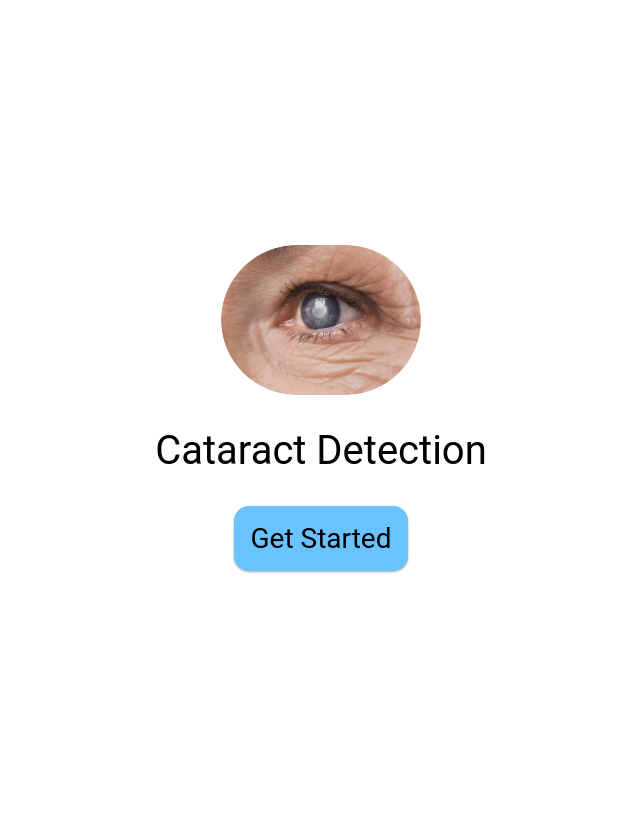
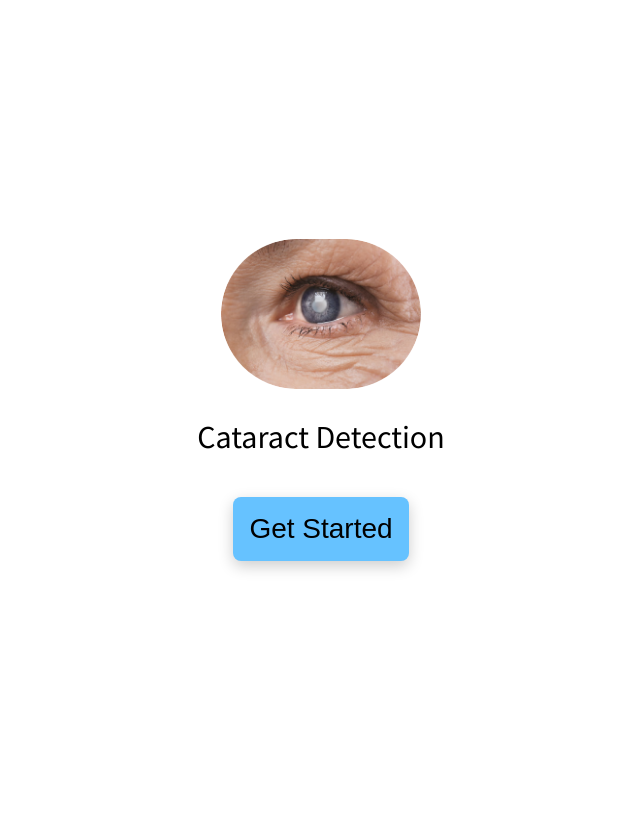
Before and after one commit to YashKSawant/cataract-detection, a Flask app: page / in a window 1280 px wide. Shown: the whole page, without its empty margins (319-959 px from the left). After the commit the page ends 571 px from the top, so only its background shows below. Run offline with Flask 2, Linux system fonts and the light colour scheme.

Commit message:
added global styles

```diff
--- a/static/css/styles.css
+++ b/static/css/styles.css
@@ -1,3 +1,114 @@
+/*
+===============
+Google Fonts
+===============
+*/
+@import url('https://fonts.googleapis.com/css2?family=Roboto+Slab&family=Source+Sans+Pro:wght@400;700&display=swap');
+
+/*
+===============
+Variables
+===============
+*/
+
+:root {
+  /* dark shades of primary color*/
+  --clr-primary-1: hsl(202, 100%, 21%);
+  --clr-primary-2: hsl(202, 98%, 35%);
+  --clr-primary-3: hsl(202, 81%, 50%);
+  --clr-primary-4: hsl(202, 100%, 60%);
+  /* primary/main color */
+  --clr-primary: hsl(204, 100%, 70%);
+  /* lighter shades of primary color */
+  --clr-primary-5: hsl(204, 60%, 74%);
+  --clr-primary-6: hsl(204, 90%, 88%);
+  /* Rigid Colors */
+  --clr-white: #fff;
+  --clr-black: #222;
+  --clr-error: hsl(0, 100%, 59%);
+  --clr-success: hsl(118, 99%, 41%);
+  --clr-warning: hsl(36, 90%, 51%);
+
+  --spacing: 0.2rem;
+  --radius: 0.5rem;
+  --light-shadow: 0 5px 15px rgba(0, 0, 0, 0.2);
+  --dark-shadow: 0 5px 15px rgba(0, 0, 0, 0.5);
+  --max-width: 1170px;
+  --fixed-width: 620px;
+}
+/*
+===============
+Global Styles
+===============
+*/
+
+*,
+::after,
+::before {
+  margin: 0;
+  padding: 0;
+  box-sizing: border-box;
+}
+body {
+  font-family: 'Source Sans Pro', 'Open Sans', 'Helvetica Neue', sans-serif;
+  line-height: 1.5;
+  font-size: 0.875rem;
+}
+ul {
+  list-style-type: none;
+}
+a {
+  text-decoration: none;
+}
+h1,
+h2,
+h3,
+h4 {
+  text-transform: capitalize;
+  line-height: 1.25;
+  margin-bottom: 0.75rem;
+}
+h1 {
+  font-size: 2.5rem;
+}
+h2 {
+  font-size: 2rem;
+}
+h3 {
+  font-size: 1.25rem;
+}
+h4 {
+  font-size: 0.875rem;
+}
+p {
+  font-family: 'Roboto Slab', sans-serif;
+  margin-bottom: 0.5rem;
+}
+@media screen and (min-width: 800px) {
+  h1 {
+    font-size: 3rem;
+  }
+  h2 {
+    font-size: 2.5rem;
+  }
+  h3 {
+    font-size: 1.75rem;
+  }
+  h4 {
+    font-size: 1rem;
+  }
+  body {
+    font-size: 1rem;
+  }
+  h1,
+  h2,
+  h3,
+  h4 {
+    line-height: 1;
+  }
+}
+/*  global classes */
+
 body {
   display: flex;
   height: 100vh;
@@ -11,18 +122,13 @@ body {
   border-radius: 80px;
 }
 .heading {
-  font-family: 'Roboto';
-  font-style: normal;
+  margin-top: 2rem;
   font-weight: 400;
-  font-size: 40px;
-  margin-top: 2rem;
+  font-size: 2rem;
 }
 .large-btn {
-  background-color: #68c3ff;
-  border-radius: 15px;
-  font-family: 'Roboto';
-  font-style: normal;
-  font-weight: 400;
+  background-color: var(--clr-primary);
+  border-radius: var(--radius);
   font-size: 28px;
   padding: 1rem;
   margin-top: 2rem;
@@ -30,12 +136,12 @@ body {
   cursor: pointer;
 }
 button {
-  box-shadow: 0 1px 3px rgba(0, 0, 0, 0.12), 0 1px 2px rgba(0, 0, 0, 0.24);
+  box-shadow: var(--light-shadow);
   transition: box-shadow 0.3s ease;
 }
 button:hover {
-  box-shadow: 0 3px 6px rgba(0, 0, 0, 0.16), 0 3px 6px rgba(0, 0, 0, 0.23);
+  box-shadow: var(--dark-shadow);
 }
 button:active {
-  background-color: #7ecafc;
+  background-color: var(--clr-primary-4);
 }
--- a/templates/home.html
+++ b/templates/home.html
@@ -11,7 +11,7 @@
 
 <body>
     <img class="eye-image" src="{{url_for('static', filename='eye.png')}}" align="middle" />
-    <div class="heading">{{ title }}</div>
+    <h1 class="heading">{{ title }}</h1>
     <button type="button" class="large-btn">Get Started</button>
 </body>
 
```
Also changed, not shown: README.md.
